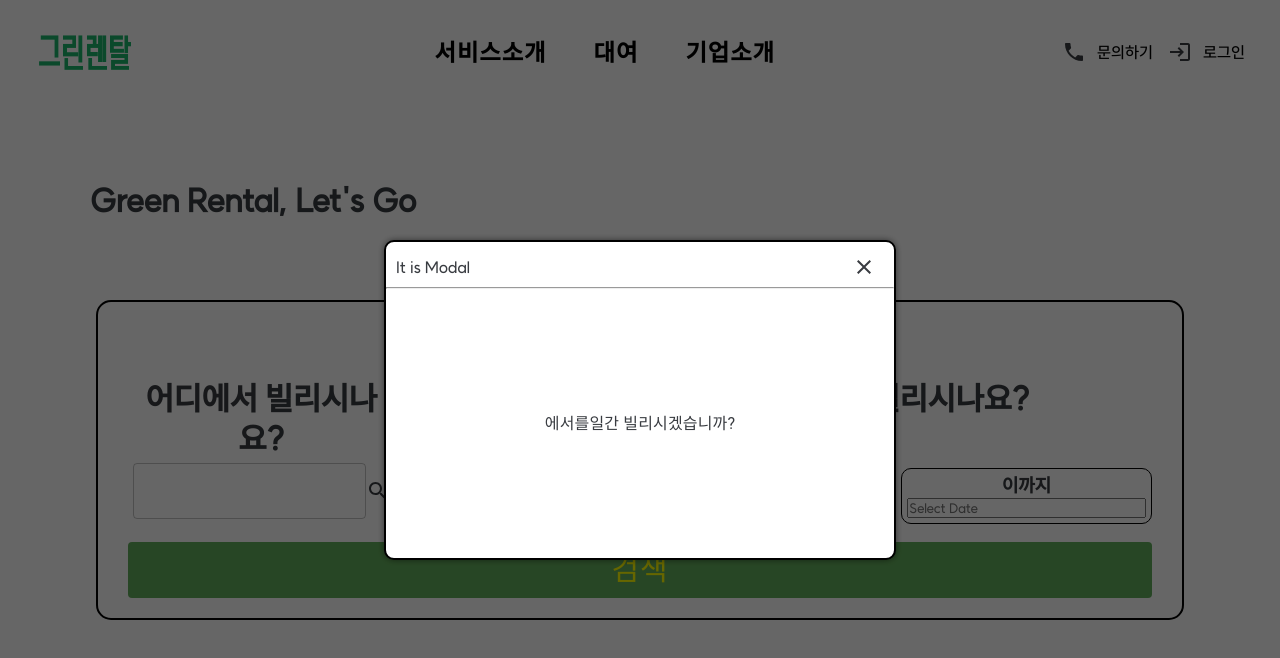
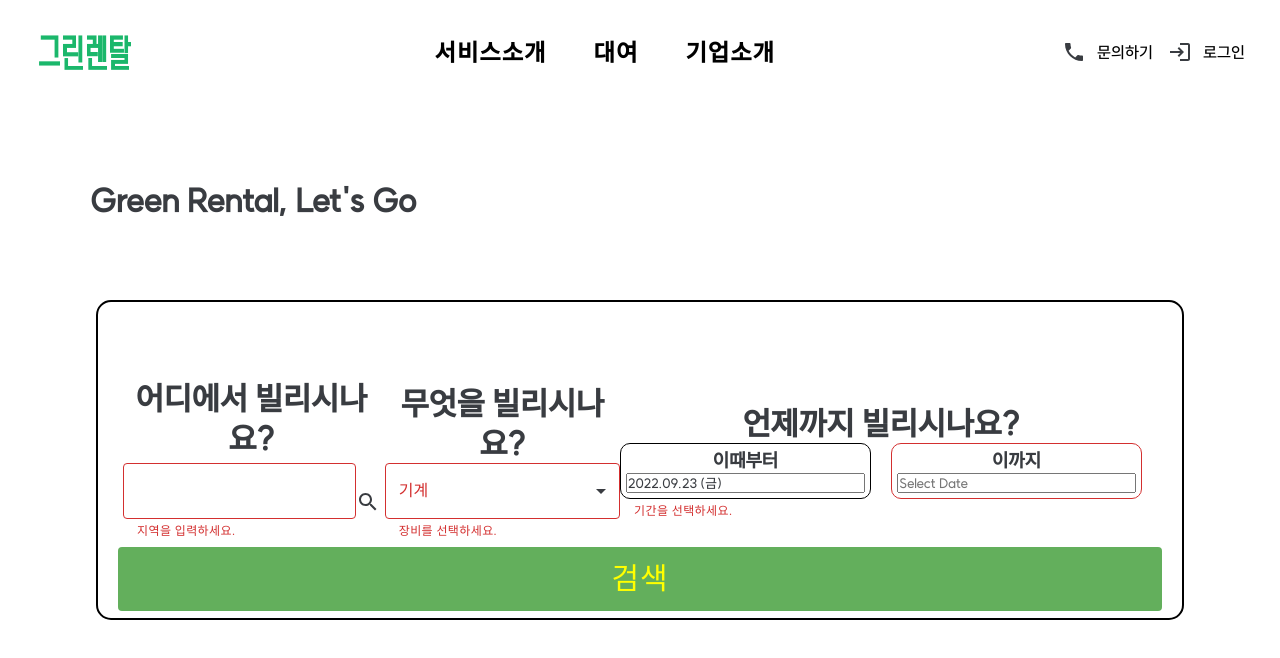
Before and after one commit to sanghyun8039/greenrental, a React (Create React App) app: page /Rent in a window 1280 px wide. Both pictures are taken after a click on the button "검색". Shown: the top 658 px of the page. Built offline with nearby package versions, Linux system fonts and the light colour scheme.

Commit message:
2022/10/12

```diff
--- a/src/components/Header.jsx
+++ b/src/components/Header.jsx
@@ -4,7 +4,8 @@ import Logo from "../images/logo.png";
 import PhoneIcon from "@mui/icons-material/Phone";
 import LoginIcon from "@mui/icons-material/Login";
 import { useEffect, useState } from "react";
-import { Link } from "react-router-dom";
+import MenuIcon from "@mui/icons-material/Menu";
+
 function Header() {
   const [headerBackground, setHeaderBackground] = useState(false);
 
@@ -51,6 +52,7 @@ function Header() {
           <p> 로그인</p>
         </a>
       </HeaderRight>
+      <CustomMenuIcon />
     </Wrapper>
   );
 }
@@ -141,4 +143,14 @@ const HeaderRight = styled.div`
       color: #000000;
     }
   }
+
+  @media (max-width: 768px) {
+    display: none;
+  }
 `;
+
+const CustomMenuIcon = styled(MenuIcon)`
+  @media (min-width: 768px) {
+    display: none !important;
+  }
+`;
--- a/src/components/Modal.jsx
+++ b/src/components/Modal.jsx
@@ -17,13 +17,16 @@ function Modal(props) {
         </HeaderLayout>
         <hr />
         <BodyLayout>
-          <Typography variant="h4">{props.location}</Typography>
-          <Typography variant="body1">에서 </Typography>
-          <Typography variant="h4">{props.device}</Typography>
-          <Typography variant="body1">를 </Typography>
-          <Typography variant="h4">{props.leftDays}</Typography>
-          <Typography variant="body1"> {"    "}일간 빌리시겠습니까?</Typography>
+          <CustomTypography variant="h4">{props.location}</CustomTypography>
+          <CustomTypography variant="body1">에서 </CustomTypography>
+          <CustomTypography variant="h4">{props.device}</CustomTypography>
+          <CustomTypography variant="body1">를 </CustomTypography>
+          <CustomTypography variant="h4">{props.leftDays}</CustomTypography>
+          <CustomTypography variant="body1">
+            일간 빌리시겠습니까?
+          </CustomTypography>
         </BodyLayout>
+        <CustomButton onClick={closeModal}>확인</CustomButton>
       </Container>
     </Wrapper>
   );
@@ -74,3 +77,20 @@ const BodyLayout = styled.div`
   align-items: center;
   justify-content: center;
 `;
+
+const CustomTypography = styled(Typography)`
+  padding-right: 10px;
+`;
+
+const CustomButton = styled(Button)`
+  background-color: #63af5c !important;
+  color: yellow !important;
+  span {
+    width: 100%;
+    height: 100%;
+  }
+  &:hover {
+    background-color: #5b5b5b !important;
+    color: white !important;
+  }
+`;
--- a/src/components/SearchResultForm.jsx
+++ b/src/components/SearchResultForm.jsx
@@ -1,46 +1,63 @@
 import { React, useState } from "react";
 import styled from "styled-components";
-import { Box, Button, StyledEngineProvider } from "@mui/material";
+import { Box, Button } from "@mui/material";
 import { TextField } from "@mui/material";
 import SearchIcon from "@mui/icons-material/Search";
 import MenuItem from "@mui/material/MenuItem";
-import Select, { SelectChangeEvent } from "@mui/material/Select";
+import Select from "@mui/material/Select";
 import InputLabel from "@mui/material/InputLabel";
 import FormControl from "@mui/material/FormControl";
-import { DateRangePicker } from "react-date-range";
 import "react-date-range/dist/styles.css";
 import "react-date-range/dist/theme/default.css";
 import Search from "./Search";
 import Modal from "./Modal";
-import { useDispatch, useSelector } from "react-redux";
-import { selectRental } from "../features/rentalSlice";
+import { useSelector } from "react-redux";
 import { selectleftDay } from "../features/daySlice";
+import FormHelperText from "@mui/material/FormHelperText";
 
 function SearchResultForm() {
-  const [startDate, setStartDate] = useState(new Date());
-  const [endDate, setEndDate] = useState(new Date());
-  const [showSearch, setShowSearch] = useState(false);
   const [device, setDevice] = useState("");
   const [openModal, setOpenModal] = useState(false);
   const [locationValue, setLocationValue] = useState("");
-  const selectionRange = {
-    startDate: startDate,
-    endDate: endDate,
-    key: "selection",
-  };
   const leftDay = useSelector(selectleftDay);
-
-  function handleSelect(ranges) {
-    setStartDate(ranges.selection.startDate);
-    setEndDate(ranges.selection.endDate);
-  }
+  const [locationHelperText, setLocationHelperText] = useState("");
+  const [locationErrorDisplay, setLocationErrorDisplay] = useState(false);
+  const [deviceHelperText, setDeviceHelperText] = useState("");
+  const [deviceErrorDisplay, setDeviceErrorDisplay] = useState(false);
+  const [pickerHelperText, setPickerHelperText] = useState("");
+  const [pickerErrorDisplay, setpickerErrorDisplay] = useState(false);
 
   function handleSearch() {
-    setOpenModal(true);
+    if (locationValue === "" || device === "" || leftDay === "") {
+      if (locationValue === "") {
+        setLocationHelperText("지역을 입력하세요.");
+        setLocationErrorDisplay(true);
+      }
+
+      if (device === "") {
+        setDeviceErrorDisplay(true);
+        setDeviceHelperText("장비를 선택하세요.");
+      }
+
+      if (leftDay === "") {
+        setpickerErrorDisplay(true);
+        setPickerHelperText("기간을 선택하세요.");
+      }
+      return;
+    } else {
+      setOpenModal(true);
+      return;
+    }
   }
 
   function handleChange(event) {
     setDevice(event.target.value);
+    setDeviceErrorDisplay(false);
+  }
+
+  function handlelocationChange(event) {
+    setLocationValue(event.target.value);
+    setLocationErrorDisplay(false);
   }
   return (
     <Wrapper>
@@ -50,8 +67,10 @@ function SearchResultForm() {
             <h1>어디에서 빌리시나요?</h1>
             <InputContainer>
               <CustomTextField
+                error={locationErrorDisplay ? true : false}
                 value={locationValue}
-                onChange={(newValue) => setLocationValue(newValue.target.value)}
+                onChange={handlelocationChange}
+                helperText={locationErrorDisplay ? locationHelperText : ""}
               ></CustomTextField>
 
               <SearchIcon />
@@ -60,7 +79,7 @@ function SearchResultForm() {
 
           <SelectWhat>
             <h1>무엇을 빌리시나요?</h1>
-            <FormControl fullWidth>
+            <FormControl fullWidth error={deviceErrorDisplay}>
               <InputLabel id="demo-simple-select-label">기계</InputLabel>
               <Select
                 labelId="demo-simple-select-label"
@@ -73,18 +92,26 @@ function SearchResultForm() {
                 <MenuItem value="combine">컴바인</MenuItem>
                 <MenuItem value="test">이양기</MenuItem>
               </Select>
+              {deviceErrorDisplay && (
+                <FormHelperText>{deviceHelperText}</FormHelperText>
+              )}
             </FormControl>
           </SelectWhat>
 
           <SelectWhen>
             <h1>언제까지 빌리시나요?</h1>
-            <Search />
+            <Search
+              pickerHelperText={pickerHelperText}
+              pickerErrorDisplay={pickerErrorDisplay}
+              setPickerValue={setpickerErrorDisplay}
+            />
           </SelectWhen>
         </SelectSection>
         <ButtonSection>
           <Button onClick={() => handleSearch()}> 검색 </Button>
         </ButtonSection>
       </CustomBox>
+
       {openModal && (
         <Modal
           closeModal={() => setOpenModal(!openModal)}
@@ -107,8 +134,7 @@ const Wrapper = styled.div`
 const CustomBox = styled(Box)`
   display: flex;
   flex-direction: column;
-  justify-content: space-between;
-  align-items: center;
+  justify-content: space-around;
   width: 85vw;
   height: 40vh;
   background-color: white;
@@ -120,7 +146,7 @@ const CustomBox = styled(Box)`
 const SelectWhere = styled.div`
   display: flex;
   flex-direction: column;
-  justify-content: space-between;
+  justify-content: center;
   align-items: center;
 `;
 const InputContainer = styled.div`
@@ -137,14 +163,14 @@ const CustomTextField = styled(TextField)`
 const SelectWhat = styled.div`
   display: flex;
   flex-direction: column;
-  justify-content: space-between;
+  justify-content: center;
   align-items: center;
 `;
 
 const SelectWhen = styled.div`
   display: flex;
   flex-direction: column;
-  justify-content: space-between;
+  justify-content: center;
   align-items: center;
 `;
 
@@ -155,10 +181,10 @@ const SelectSection = styled.div`
   width: 80vw;
 `;
 const ButtonSection = styled.div`
-  width: 80vw;
-  height: 7vh;
+  width: 100%;
+  height: 8vh;
   display: flex;
-  align-items: center;
+  align-items: flex-end;
   Button {
     width: 100%;
     height: 100%;
--- a/src/components/SectionLeftImg.jsx
+++ b/src/components/SectionLeftImg.jsx
@@ -27,6 +27,13 @@ const Wrapper = styled.div`
   position: relative;
   display: flex;
   justify-content: space-between;
+  @media (max-width: 768px) {
+    width: 100vw;
+    height: 100vh;
+
+    align-items: center;
+    flex-direction: column;
+  }
 `;
 
 const ItemImg = styled.div`
@@ -36,8 +43,18 @@ const ItemImg = styled.div`
   margin: 10vh;
   img {
     width: 50vw;
-
     height: 80vh;
+  }
+  @media (max-width: 768px) {
+    margin: 0px;
+    width: 100%;
+    height: 50%;
+    display: block;
+    position: relative;
+    img {
+      width: 100vw;
+      height: 50vh;
+    }
   }
 `;
 
@@ -49,11 +66,14 @@ const ItemText = styled.div`
   white-space: pre-line;
   h1 {
     font-size: 7vh;
-    font-family: "SUIT";
     margin-bottom: 7vh;
   }
   p {
     font-size: 4vh;
-    font-family: "SUIT";
+  }
+  @media (max-width: 768px) {
+    margin-top: 0px;
+    width: 100%;
+    margin-bottom: 6vh;
   }
 `;
--- a/src/components/SectionRightImg.jsx
+++ b/src/components/SectionRightImg.jsx
@@ -27,6 +27,13 @@ const Wrapper = styled.div`
   position: relative;
   display: flex;
   justify-content: space-between;
+  @media (max-width: 768px) {
+    width: 100vw;
+    height: 100vh;
+
+    align-items: center;
+    flex-direction: column-reverse;
+  }
 `;
 
 const ItemText = styled.div`
@@ -45,6 +52,12 @@ const ItemText = styled.div`
     font-size: 4vh;
     font-family: "SUIT";
   }
+  @media (max-width: 768px) {
+    margin-top: 0px;
+    width: 100%;
+    margin-bottom: 6vh;
+    margin-left: 0px;
+  }
 `;
 const ItemImg = styled.div`
   position: relative;
@@ -55,4 +68,14 @@ const ItemImg = styled.div`
     width: 50vw;
     height: 80vh;
   }
+  @media (max-width: 768px) {
+    margin: 10vh;
+    width: 100%;
+    display: block;
+    position: relative;
+    img {
+      width: 100vw;
+      height: 50vh;
+    }
+  }
 `;
```
